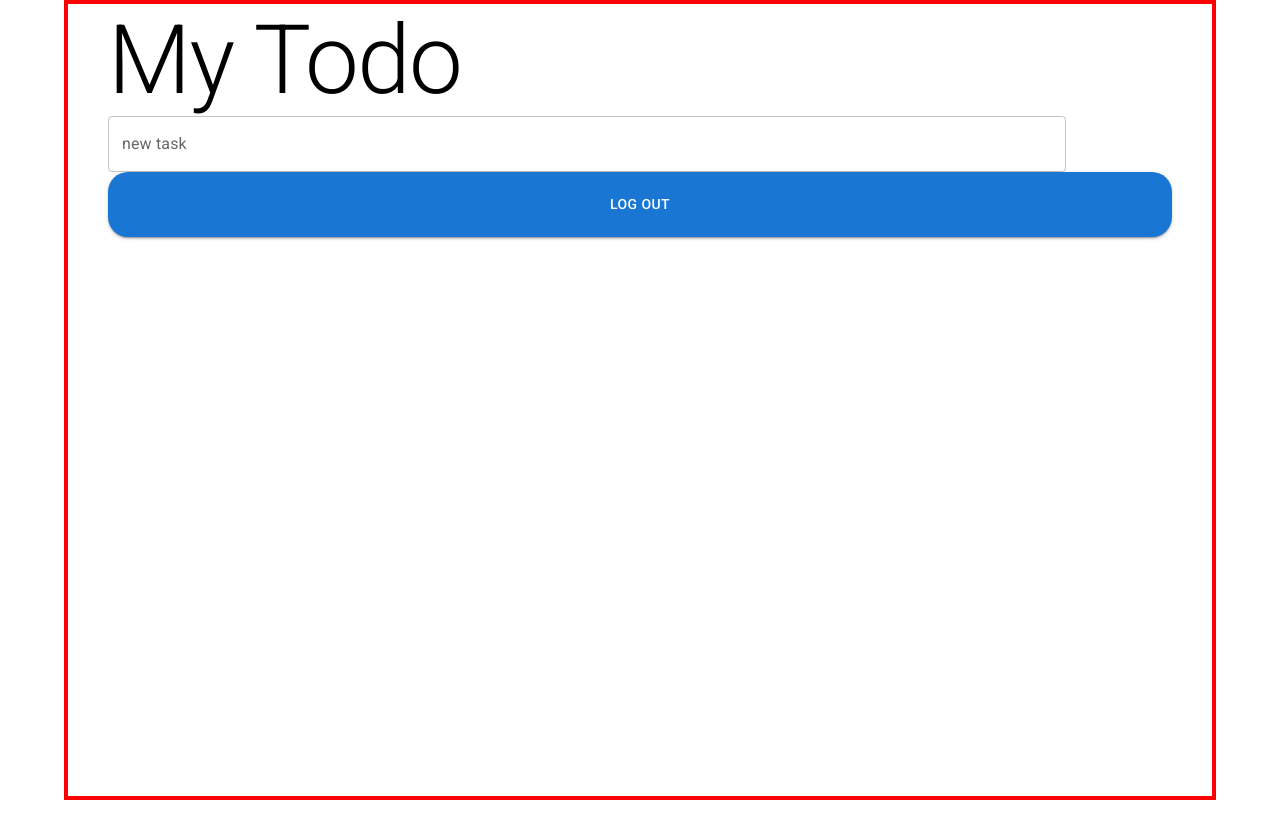
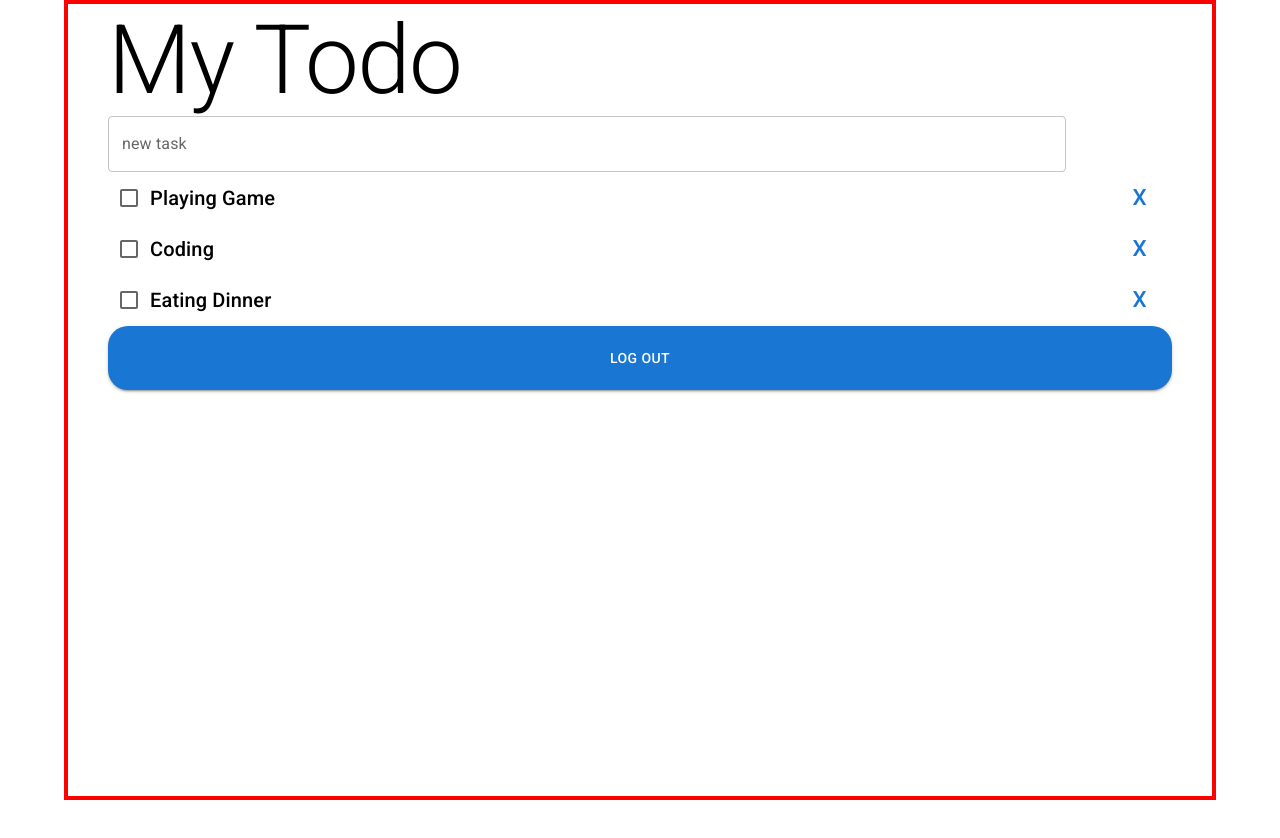
Before and after one commit to LuckGets/cc17_react-assesment-Tanakorn, a React (Vite) app: page / in a window 1280 px wide. Shown: the top 838 px of the page. Built offline with nearby package versions, Linux system fonts and the light colour scheme.

Commit message:
Try render with pre-array

```diff
--- a/src/Components/TaskList.jsx
+++ b/src/Components/TaskList.jsx
@@ -22,10 +22,10 @@ export default function TaskList({ task, handleDelete }) {
             <Typography
               sx={{ cursor: "pointer" }}
               onClick={e => setIsEdit(!isEdit)}
-              value={text}
+              value={newText}
               variant="h6"
             >
-              {text}
+              {newText}
             </Typography>
           </>
         )}
--- a/src/Page/HomePage.jsx
+++ b/src/Page/HomePage.jsx
@@ -4,10 +4,12 @@ import { useNavigate } from "react-router-dom";
 import LoginPage from "./LoginPage";
 import TaskItem from "../Components/TaskList";
 
+const INIT_TASK = [{id: 1, task : 'Playing Game'}, { id: 2,task:'Coding'}, { id: 3,task:'Eating Dinner'}]
+
 function HomePage() {
   const navigate = useNavigate();
   // set Task state
-  const [task, setTask] = useState([]);
+  const [task, setTask] = useState(INIT_TASK || []);
   const [inputTask, setInputTask] = useState("");
 
   // Handle Change Input
```
